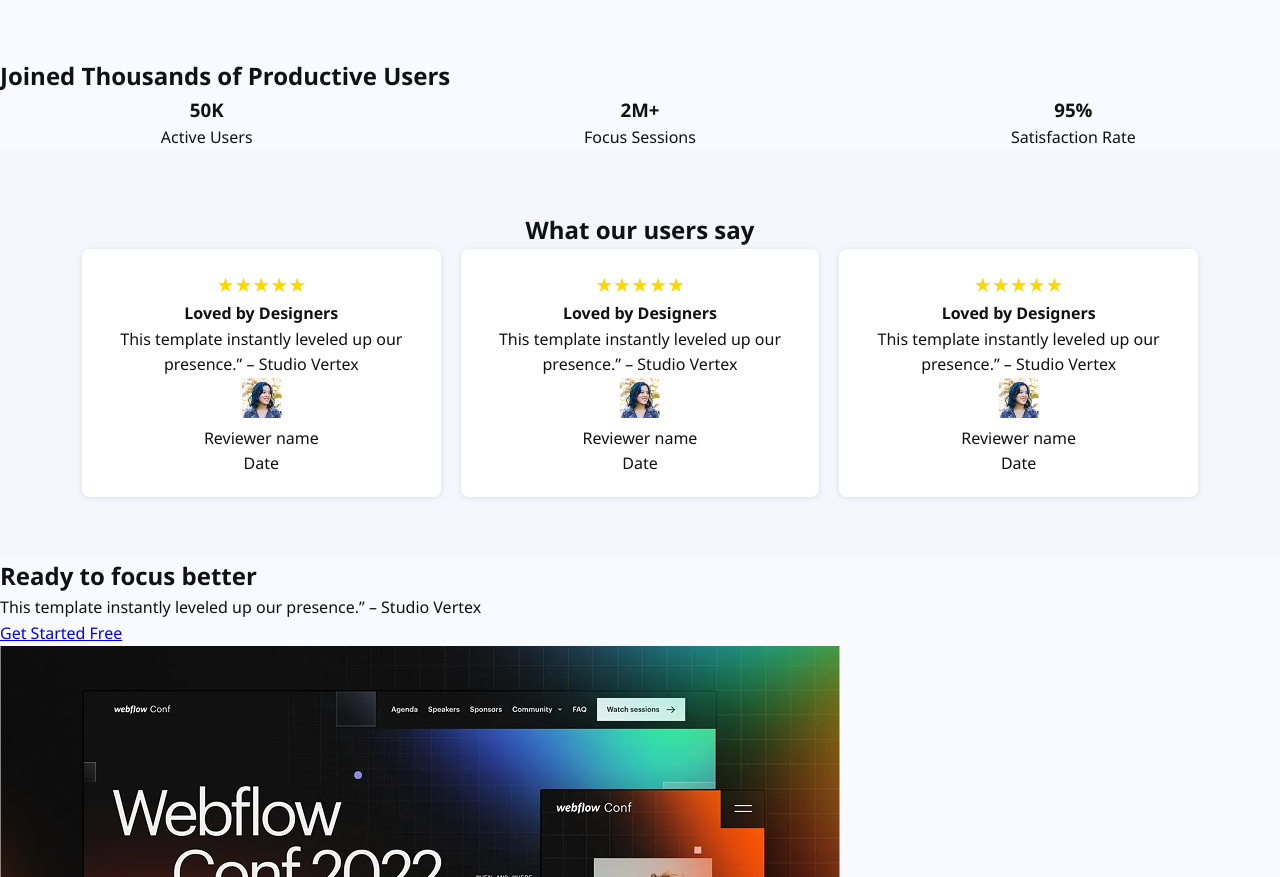
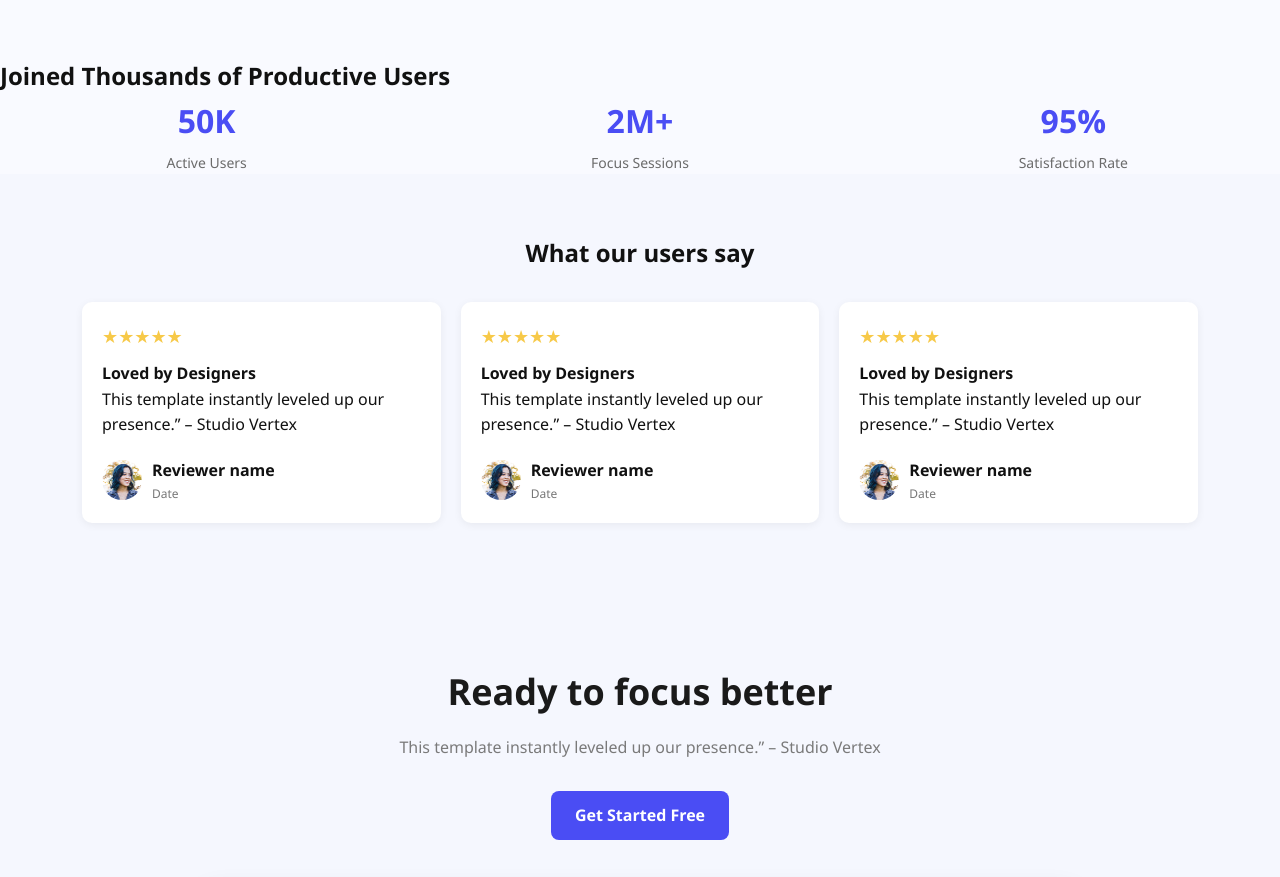
Before and after one commit to cat37mahmud/web-first-proitflio1, a plain HTML site: page index.html in a window 1280 px wide. Shown: the part 709-1586 px from the top of the page. Drawn offline with Linux system fonts and the light colour scheme.

Commit message:
added an project index.html file

```diff
--- a/styles.css
+++ b/styles.css
@@ -53,6 +53,7 @@ body {
   background: #3f51b5;
   color: white;
 }
+
 .btn-outline {
   background-color: #4B4BFF;
   color: white;
@@ -63,7 +64,6 @@ body {
   border-radius: 12px;
   cursor: pointer;
   font-family: 'Helvetica Neue', Helvetica, Arial, sans-serif;
-  box-shadow: none;
   transition: background-color 0.2s ease;
   margin-top: 2%;
 }
@@ -83,24 +83,124 @@ body {
 }
 
 .stats-grid {
-  grid-template-columns: repeat(3, 1fr);
+  display: flex;
+  justify-content: space-between;
+  flex-wrap: wrap;
+  gap: 20px;
+  text-align: center;
+}
+
+.stat-item {
+  flex: 1;
+  min-width: 100px;
+}
+
+.stat-item h3 {
+  font-size: 32px;
+  color: #4a4df4;
+  font-weight: bold;
+  margin-bottom: 5px;
+}
+
+.stat-item p {
+  color: #6b6b6b;
+  font-size: 14px;
+}
+
+.rounded-img {
+  width: 404px;
+  height: 328px;
+  border-radius: 8%;
+  object-fit: cover;
+  margin-left: auto;
+}
+
+.testimonials {
+  background-color: #f5f7fe;
   text-align: center;
 }
 
 .testimonial-cards {
   grid-template-columns: repeat(auto-fit, minmax(250px, 1fr));
+  margin-top: 30px;
 }
 
 .card {
-  background: white;
+  background: #ffffff;
   padding: 20px;
-  border-radius: 8px;
-  box-shadow: 0 1px 6px rgba(0,0,0,0.1);
+  border-radius: 10px;
+  box-shadow: 0 2px 8px rgba(0,0,0,0.06);
+  text-align: left;
 }
 
 .stars {
-  color: gold;
-  font-size: 20px;
+  color: #f7c948;
+  font-size: 18px;
+  margin-bottom: 10px;
+}
+
+.reviewer {
+  display: flex;
+  align-items: center;
+  margin-top: 20px;
+}
+
+.avatar {
+  width: 40px;
+  height: 40px;
+  border-radius: 50%;
+  margin-right: 10px;
+}
+
+.name {
+  font-weight: bold;
+}
+
+.date {
+  font-size: 12px;
+  color: #777;
+}
+
+.focus-section {
+  background-color: #f5f7fe;
+  text-align: center;
+  padding: 80px 20px;
+}
+
+.focus-container {
+  max-width: 1140px;
+  margin: auto;
+}
+
+.focus-section h2 {
+  font-size: 36px;
+  font-weight: 700;
+  margin-bottom: 15px;
+  color: #1a1a1a;
+}
+
+.subheading {
+  color: #7a7a7a;
+  font-size: 16px;
+  margin-bottom: 30px;
+}
+
+.cta-button {
+  background-color: #4a4df4;
+  color: white;
+  padding: 12px 24px;
+  border-radius: 8px;
+  text-decoration: none;
+  font-weight: 600;
+  display: inline-block;
+  margin-bottom: 40px;
+}
+
+.focus-image img {
+  width: 100%;
+  max-width: 900px;
+  border-radius: 32px;
+  box-shadow: 0 10px 25px rgba(0, 0, 0, 0.1);
 }
 
 .contact-grid {
@@ -137,9 +237,3 @@ form button {
   text-decoration: none;
   margin: 0 10px;
 }
-
-.testimonials {
-  padding: 60px 20px;
-  background-color: #f5f7fe;
-  text-align: center
-}
```
